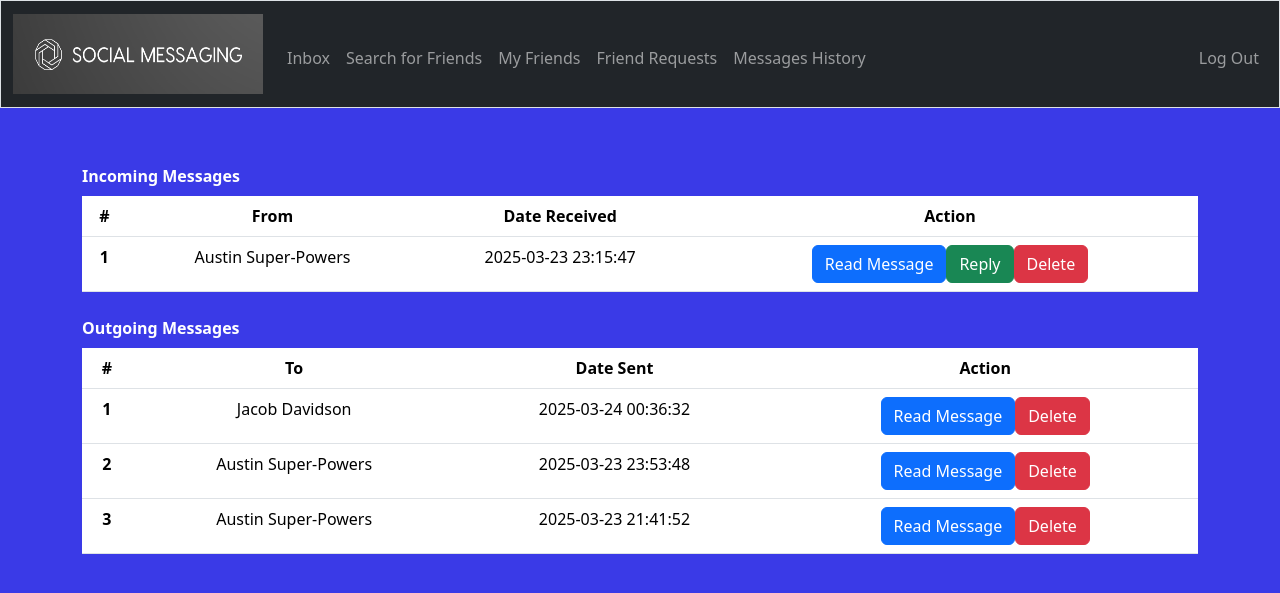
After one commit to jacob-bd/Social-Messaging-Web-App, a Flask app: page /inbox in a window 1280 px wide. The commit adds this page. Shown: the top 593 px of the page. Run offline with Flask 3, Linux system fonts and the light colour scheme; a user stored in the database is signed in; some libraries are stand-ins or nearby versions.

Commit message:
Completed Inbox, shows Incoming and Outgoing Messages. Also added table to Search instead of ugly bullet list

```diff
--- a/app.py
+++ b/app.py
@@ -122,7 +122,7 @@ def login():
     else:
         return render_template("login.html")
 
-
+# Search for friends by name
 @app.route("/search", methods=["GET", "POST"])
 @login_required
 def search():
@@ -132,13 +132,13 @@ def search():
         if not friend_name:
             return apology("Please provide a friend name", 400)
         # Query database for friend name
-        friends = db.execute("SELECT id, full_name, country FROM users WHERE full_name LIKE ?", "%" + friend_name + "%")
+        friends = db.execute("SELECT id, username, full_name, country FROM users WHERE full_name LIKE ?", "%" + friend_name + "%")
         if len(friends) < 1:
             return apology("Friend not found", 400)
         return render_template("search.html", friends=friends)
     return render_template("search.html")
 
-
+# Allow sending friend requests from Friends page
 @app.route("/request", methods=["GET", "POST"])
 @login_required
 def requests():
@@ -170,9 +170,11 @@ def requests():
     else:
         return render_template("index.html")
 
+# Check friend requests
 @app.route("/requests")
 @login_required
 def check_requests():
+    """Check for friend requests"""
     addressee_id = session["user_id"]  # The logged-in user receiving requests
     requests = db.execute(
         "SELECT u.username, u.full_name, f.requester_id, f.request_date "
@@ -182,6 +184,7 @@ def check_requests():
     )
     return render_template("requests.html", requests=requests)
 
+# Accept a friend request
 @app.route("/accept", methods=["POST"])
 @login_required
 def accept():
@@ -192,6 +195,7 @@ def accept():
     flash("Friend request accepted!")
     return redirect("/requests")
 
+# Reject a friend request
 @app.route("/reject", methods=["POST"])
 @login_required
 def reject():
@@ -202,6 +206,7 @@ def reject():
     flash("Friend request rejected!")
     return redirect("/requests")
 
+## A page for sending messages to friends
 @app.route("/send", methods=["GET", "POST"])
 @login_required
 def send():
@@ -215,19 +220,41 @@ def send():
         return render_template("send.html")
 
 
+## A route for delete message action
+# @app.route("/delete", methods=["POST"])
+# @login_required
+# def delete_message():
+#     friend_id = request.form.get("friend_id")
+#     friend_info = db.execute("SELECT * FROM users WHERE id = ?", friend_id)
+#         if not friend_info:
+#             flash("Invalid friend ID!")
+#         return render_template("reply.html", friend_info=friend_info)
+#     else:
+#         return render_template("reply.html")
+
+
+# Send message to a friend
 @app.route("/send_message", methods=["POST"])
 @login_required
 def send_message():
     user_id = session["user_id"]
     recipient_id = request.form.get("recipient_id")
     message = request.form.get("message")
-    print("recipient_id: ", recipient_id)
-    print("message: ", message)
-    print("user_id: ", user_id)
     db.execute("INSERT INTO messages (sender_id, receiver_id, content, status) VALUES (?, ?, ?, 'sent')",
                user_id, recipient_id, message)
     flash("Message sent!")
-    return redirect("/")
+    return redirect("/inbox")
+
+# Inbox page
+@app.route("/inbox", methods=["GET", "POST"])
+@login_required
+def inbox():
+    """ Show messages sent and received by user """
+    # Collect transaction data for user
+    user_id = session["user_id"]  # User ID for SQL query
+    in_messages = db.execute("SELECT m.id, m.sender_id, m.content, m.timestamp, u.full_name, m.is_read FROM messages m JOIN users u ON u.id = m.sender_id WHERE m.receiver_id = ? AND m.status = 'sent' ORDER BY m.timestamp DESC;", user_id)
+    out_messages = db.execute("SELECT m.id, m.content, m.timestamp, u.full_name, m.is_read FROM messages m JOIN users u ON u.id = m.receiver_id WHERE m.sender_id = ? AND m.status = 'sent' ORDER BY m.timestamp DESC;", user_id)
+    return render_template("inbox.html", in_messages=in_messages, out_messages=out_messages)
 
 @app.route("/logout")
 def logout():
--- /dev/null
+++ b/templates/inbox.html
@@ -0,0 +1,92 @@
+{% extends "layout.html" %}
+
+{% block title %}
+    Stock Quoting Results Page
+{% endblock %}
+
+{% block main %}
+<table class="table caption-top">
+    <caption><strong style="color: white;">Incoming Messages</strong></caption>
+    <thead>
+      <tr>
+        <th scope="col">#</th>
+        <th scope="col">From</th>
+        <th scope="col">Date Received</th>
+        <th scope="col">Action</th>
+      </tr>
+    </thead>
+    <tbody>
+      {% for in_message in in_messages %}
+      <tr>
+        <th scope="row">{{ loop.index }}</th>
+        <td>{{ in_message.full_name }}</td>
+        <td>{{ in_message.timestamp }}</td>
+        <td>
+          <div class="btn-group">
+            <form action="/read" method="post" style="display:inline;">
+                <input type="hidden" name="message_id" value="{{ in_message.id }}">
+                <button type="button" class="btn btn-secodary btn-primary" data-bs-toggle="popover" data-bs-placement="left" data-bs-title="Message Content" data-bs-content="{{ in_message.content }}">Read Message</button>
+              </form>
+            <form action="/send" method="post" style="display:inline;">
+              <input type="hidden" name="friend_id" value="{{ in_message.sender_id }}">
+              <button class="btn btn-success" type="submit">Reply</button>
+            </form>
+            <form action="/delete" method="post" style="display:inline;">
+              <input type="hidden" name="message_id" value="{{ in_message.id }}">
+              <button class="btn btn-danger" type="submit">Delete</button>
+            </form>
+          </div>
+        </td>
+      </tr>
+      {% endfor %}
+    </tbody>
+  </table>
+
+  <!-- Second Table for Outgoing Messages -->
+
+  <table class="table caption-top">
+    <caption><strong style="color: white;">Outgoing Messages</strong></caption>
+    <thead>
+      <tr>
+        <th scope="col">#</th>
+        <th scope="col">To</th>
+        <th scope="col">Date Sent</th>
+        <th scope="col">Action</th>
+      </tr>
+    </thead>
+    <tbody>
+      {% for out_message in out_messages %}
+      <tr>
+        <th scope="row">{{ loop.index }}</th>
+        <td>{{ out_message.full_name }}</td>
+        <td>{{ out_message.timestamp }}</td>
+        <td>
+          <div class="btn-group">
+            <form action="/read" method="post" style="display:inline;">
+                <input type="hidden" name="message_id" value="{{ out_message.id }}">
+                <button type="button" class="btn btn-secodary btn-primary" data-bs-toggle="popover" data-bs-placement="left" data-bs-title="Message Content" data-bs-content="{{ out_message.content }}">Read Message</button>
+              </form>
+            <form action="/delete" method="post" style="display:inline;">
+              <input type="hidden" name="message_id" value="{{ out_message.id }}">
+              <button class="btn btn-danger" type="submit">Delete</button>
+            </form>
+          </div>
+        </td>
+      </tr>
+      {% endfor %}
+    </tbody>
+  </table>
+
+      <!-- Bootstrap JS and Popper.js -->
+      <script src="https://code.jquery.com/jquery-3.5.1.slim.min.js"></script>
+      <script src="https://cdn.jsdelivr.net/npm/@popperjs/core@2.9.2/dist/umd/popper.min.js"></script>
+      <script src="https://stackpath.bootstrapcdn.com/bootstrap/4.5.2/js/bootstrap.min.js"></script>
+
+      <!-- Initialize Popover -->
+      <script>
+          $(document).ready(function(){
+              $('[data-bs-toggle="popover"]').popover();
+          });
+      </script>
+
+{% endblock %}
--- a/templates/layout.html
+++ b/templates/layout.html
@@ -36,10 +36,10 @@
                 <div class="collapse navbar-collapse" id="navbar">
                     {% if session["user_id"] %}
                         <ul class="navbar-nav me-auto mt-2">
-                            <li class="nav-item"><a class="nav-link" href="/messages">Send Message</a></li>
+                            <li class="nav-item"><a class="nav-link" href="/inbox">Inbox</a></li>
                             <li class="nav-item"><a class="nav-link" href="/search">Search for Friends</a></li>
                             <li class="nav-item"><a class="nav-link" href="/friends">My Friends</a></li>
-                            <li class="nav-item"><a class="nav-link" href="/requests">Requests</a></li>
+                            <li class="nav-item"><a class="nav-link" href="/requests">Friend Requests</a></li>
                             <li class="nav-item"><a class="nav-link" href="/history">Messages History</a></li>
                         </ul>
                         <ul class="navbar-nav ms-auto mt-2">
```
Also changed, not shown: TEST FOLDER/text.txt (+10 -0 lines), templates/messages.html (deleted, +0 -13 lines), templates/reply.html (added, +19 -0 lines), templates/search.html (+32 -3 lines), helpers.py (line endings or trailing spaces), messaging.db, 2 other files.
